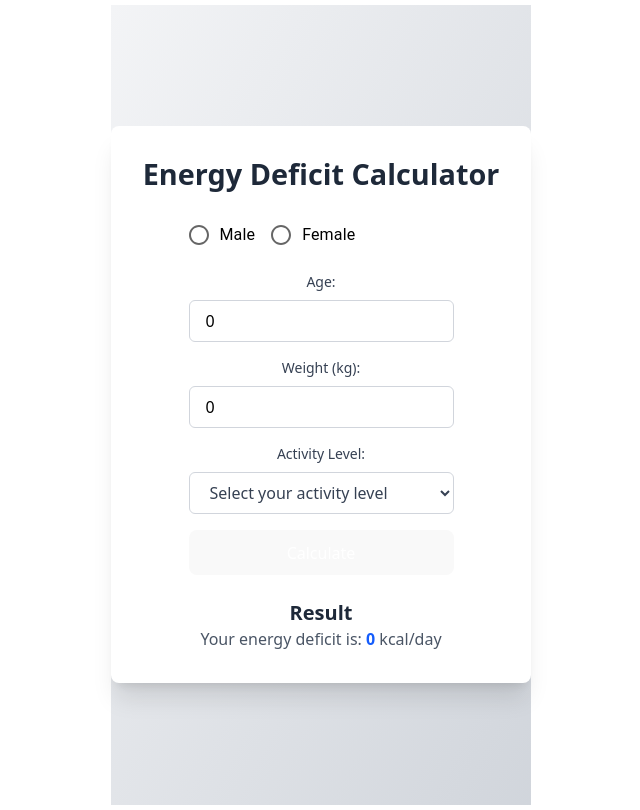
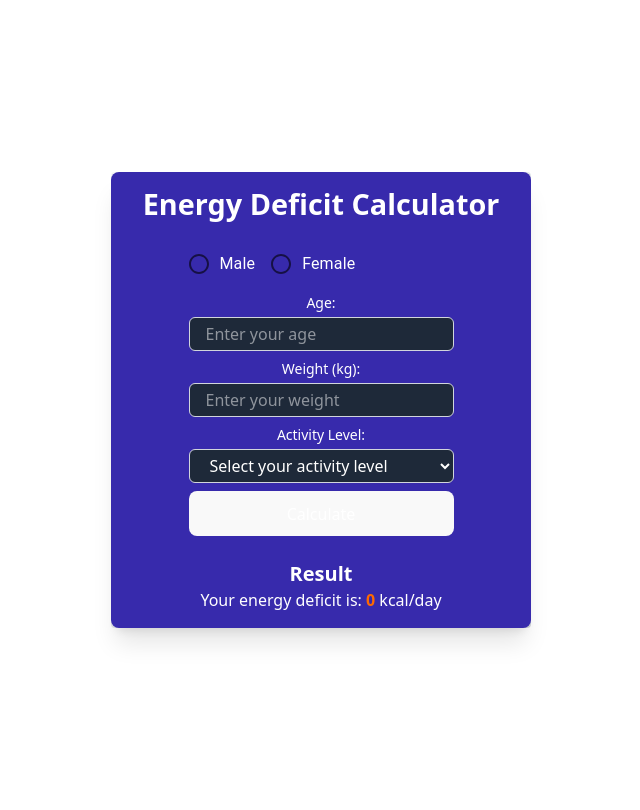
Before and after one commit to vincent-wijaya/BMRCalculatorExtension, a React (Vite) app: page / in a window 1280 px wide. Shown: the whole page, without its empty margins (319-959 px from the left). Built offline with nearby package versions, Linux system fonts and the light colour scheme.

Commit message:
Have calculator function working - add enum types for sex and activity level - change sex values from men/women to male/female - move activity level codes as keys of an object - add calculateTDEE function to calculate energy deficit
TODO: confirm formula

```diff
--- a/src/App.tsx
+++ b/src/App.tsx
@@ -2,35 +2,52 @@ import { PHYSICAL_ACTIVITY_LEVELS } from "./constants";
 import "./App.css";
 import { useState } from "react";
 import { FormControl, FormControlLabel, Radio, RadioGroup } from "@mui/material";
+import { calculateTDEE } from "./utils";
+import { ActivityLevel } from "./interfaces/IActivityLevel";
+import { Sex } from "./interfaces/ISex";
 
 function App() {
-  const [sex, setSex] = useState<string>("");
-  const [age, setAge] = useState<number>(0);
-  const [weight, setWeight] = useState<number>(0);
-  const [activityLevel, setActivityLevel] = useState<string>("");
+  const [sex, setSex] = useState<Sex>();
+  const [age, setAge] = useState<number>();
+  const [weight, setWeight] = useState<number>();
+  const [activityLevel, setActivityLevel] = useState<ActivityLevel>();
+  const [energyDeficit, setEnergyDeficit] = useState<number>(0);
+
+  const handleSubmit = () => {
+    if (!sex || !age || !weight || !activityLevel) {
+      alert("Please fill in all fields.");
+      return;
+    }
+
+    const energyDeficit = calculateTDEE(age, weight, sex, activityLevel)
+
+    console.log("Energy Deficit:", energyDeficit);
+    setEnergyDeficit(energyDeficit - 500);
+  }
+
 
   return (
-    <div className="min-h-screen bg-gradient-to-br from-gray-100 to-gray-300 flex items-center justify-center">
-      <div className="bg-white rounded-lg shadow-xl p-8 w-full max-w-md transition-transform">
-        <h1 className="text-2xl font-bold text-gray-800 mb-6 text-center">
+    <div className="bg-gradient-to-br from-gray-100 rounded-sm to-gray-300 flex items-center justify-center">
+      <div className="bg-indigo-800 rounded-lg shadow-xl px-8 py-4 w-full max-w-md transition-transform">
+        <h1 className="font-bold text-white mb-6 text-center">
           Energy Deficit Calculator
         </h1>
-        <FormControl className="space-y-4 text-black">
+        <FormControl className="space-y-2 text-white">
           <RadioGroup
             value={sex}
             row
             aria-labelledby="demo-row-radio-buttons-group-label"
             name="row-radio-buttons-group"
-            onChange={(e) => setSex(e.target.value)}
+            onChange={(e) => setSex(e.target.value as Sex)}
           >
             <FormControlLabel value="male" control={<Radio />} label="Male" />
             <FormControlLabel value="female" control={<Radio />} label="Female" />
           </RadioGroup>
 
-          <div className="space-y-2">
+          <div className="space-y-1">
             <label
               htmlFor="age"
-              className="block text-sm font-medium text-gray-700"
+              className="block text-sm font-medium text-white"
             >
               Age:
             </label>
@@ -40,17 +57,17 @@ function App() {
               id="age"
               name="age"
               required
-              className="w-full px-4 py-2 text-black rounded-md border border-gray-300 focus:outline-none focus:ring-2 focus:ring-blue-500 focus:border-transparent"
+              className="w-full px-4 py-1 text-white rounded-md border border-gray-300 bg-gray-800 focus:outline-none focus:ring-2 focus:ring-blue-500 focus:border-transparent"
               placeholder="Enter your age"
               onChange={(e) => setAge(Number(e.target.value))}
             />
           </div>
 
-          <div className="flex items-center gap-2">
-            <div className="space-y-2 flex-1">
+          <div className="flex items-center gap-1">
+            <div className="space-y-1 flex-1">
               <label
                 htmlFor="weight"
-                className="block text-sm font-medium text-gray-700"
+                className="block text-sm font-medium text-white"
               >
                 Weight (kg):
               </label>
@@ -61,33 +78,33 @@ function App() {
                 name="weight"
                 color=""
                 required
-                className="w-full text-black px-4 py-2 rounded-md border border-gray-300 focus:outline-none focus:ring-2 focus:ring-blue-500 focus:border-transparent"
+                className="w-full text-white px-4 py-1 rounded-md border border-gray-300 bg-gray-800 focus:outline-none focus:ring-2 focus:ring-blue-500 focus:border-transparent"
                 placeholder="Enter your weight"
                 onChange={(e) => setWeight(Number(e.target.value))}
               />
             </div>
           </div>
 
-          <div className="space-y-2">
+          <div className="space-y-1">
             <label
               htmlFor="activity"
-              className="block text-sm font-medium text-gray-700"
+              className="block text-sm font-medium text-white"
             >
               Activity Level:
             </label>
             <select
               value={activityLevel}
-              onChange={(e) => setActivityLevel(e.target.value)}
+              onChange={(e) => setActivityLevel(e.target.value as ActivityLevel)}
               id="activity"
               name="activity"
               required
-              className="w-full px-4 py-2 rounded-md border border-gray-300 focus:outline-none focus:ring-2 focus:ring-blue-500 bg-white text-gray-700"
+              className="w-full px-4 py-1 rounded-md border border-gray-300 bg-gray-800 focus:outline-none focus:ring-2 focus:ring-blue-500 text-white"
             >
               <option value="" disabled selected>
                 Select your activity level
               </option>
-              {PHYSICAL_ACTIVITY_LEVELS.map((level) => (
-                <option key={level.code} value={level.code}>
+              {Object.entries(PHYSICAL_ACTIVITY_LEVELS).map(([key, level]) => (
+                <option key={key} value={key}>
                   {level.name} ({level.multiplier})
                 </option>
               ))}
@@ -96,17 +113,18 @@ function App() {
 
           <button
             type="submit"
+            onClick={handleSubmit}
             className="w-full bg-blue-500 hover:bg-blue-600 text-white font-semibold py-2.5 rounded-md transition-colors duration-300"
           >
             Calculate
           </button>
         </FormControl>
         <div className="mt-6 text-center">
-          <h2 className="text-xl font-semibold text-gray-800">Result</h2>
-          <p className="text-gray-600">
+          <h2 className="text-xl font-semibold text-white">Result</h2>
+          <p className="text-white">
             Your energy deficit is:{" "}
-            <span id="energy-deficit" className="text-blue-600 font-bold">
-              0
+            <span id="energy-deficit" className="text-orange-500 font-bold">
+              {energyDeficit > 0 ? energyDeficit : 0}
             </span>{" "}
             kcal/day
           </p>
--- a/src/constants.ts
+++ b/src/constants.ts
@@ -21,7 +21,7 @@
    */
 
 export const BMR_CONSTANTS = {
-  men: [
+  male: [
     {
       minAge: 18,
       maxAge: 31,
@@ -41,8 +41,7 @@ export const BMR_CONSTANTS = {
       additive: 587.7,
     },
   ],
-
-  women: [
+  female: [
     {
       minAge: 18,
       maxAge: 31,
@@ -64,41 +63,35 @@ export const BMR_CONSTANTS = {
   ],
 };
 
-export const PHYSICAL_ACTIVITY_LEVELS = [
-  {
+export const PHYSICAL_ACTIVITY_LEVELS = {
+  bed_rest:{
     name: "Bed Rest",
-    code: "bed-rest",
     description: "Little or no physical activity. Most of the day is spent sitting, with minimal physical exertion beyond routine activities like walking to the car or doing light household tasks.",
     multiplier: 1.2,
   },
-  {
+  sedentary_1:{
     name: "Sedentary",
-    code: "sedentary-1",
     description: "Some light physical activity beyond their regular daily routine. e.g. walking, or light exercise like casual walking or stretching a few days a week.",
     multiplier: 1.3,
   },
-  {
+  sedentary_2: {
     name: "Sedentary",
-    code: "sedentary-2",
     description: "Some light physical activity beyond their regular daily routine. e.g. walking, or light exercise like casual walking or stretching a few days a week.",
     multiplier: 1.4,
   },
-  {
+  light: {
     name: "Light",
-    code: "light",
     description: "Moderate-intensity exercise or physical labor. e.g. walking, cycling, or light jogging for 30-60 minutes a day, or performing moderate-intensity labor like retail work.",
     multiplier: 1.6,
   },
-  {
+  moderate: {
     name: "Moderate",
-    code: "moderate",
     description: "Regular hard physical activity which includes more intense exercise or physically demanding jobs. e.g. vigorous exercise (running, swimming, high-intensity workouts), manual labor, athletes in training, or those with physically active jobs.",
     multiplier: 1.8,
   },
-  {
+  heavy:{
     name: "Heavy",
-    code: "heavy",
     description: "Super active individuals who engage in very high levels of activity or extreme physical demands, often several hours a day. e.g. athletes who train intensively or people doing physically demanding jobs for extended periods.",
     multiplier: 2,
   },
-];
+};
--- /dev/null
+++ b/src/interfaces/IActivityLevel.ts
@@ -0,0 +1 @@
+export type ActivityLevel = 'bed_rest' | 'sedentary_1' | 'sedentary_2' | 'light' | 'moderate' | 'heavy';
--- /dev/null
+++ b/src/interfaces/ISex.ts
@@ -0,0 +1 @@
+export type Sex = 'male' | 'female';
--- a/src/utils.ts
+++ b/src/utils.ts
@@ -1,12 +1,14 @@
-import { BMR_CONSTANTS } from "./constants";
+import { BMR_CONSTANTS, PHYSICAL_ACTIVITY_LEVELS } from "./constants";
+import { ActivityLevel } from "./interfaces/IActivityLevel";
+import { Sex } from "./interfaces/ISex";
 
 export const calculateBMR = (
   age: number,
   weight: number,
-  sex: 'men' | 'women'
+  sex: Sex
 ): number => {
   const constants = BMR_CONSTANTS[sex].find((constant) => {
-    return age >= constant.minAge && (constant.maxAge ? age < constant.maxAge : true);
+    return constant.minAge <= age && age < constant.maxAge;
   });
   if (!constants) {
     throw new Error(`No BMR constants found for age ${age}`);
@@ -14,3 +16,16 @@ export const calculateBMR = (
 
   return constants.multiple * weight + constants.additive;
 };
+
+export const calculateTDEE = (
+  age: number,
+  weight: number,
+  sex: Sex,
+  activityLevel: ActivityLevel,
+): number => {
+  const bmr = calculateBMR(age, weight, sex);
+
+  const activityLevelMultiplier = PHYSICAL_ACTIVITY_LEVELS[activityLevel].multiplier;
+
+  return Math.round(bmr * activityLevelMultiplier);
+}
```
